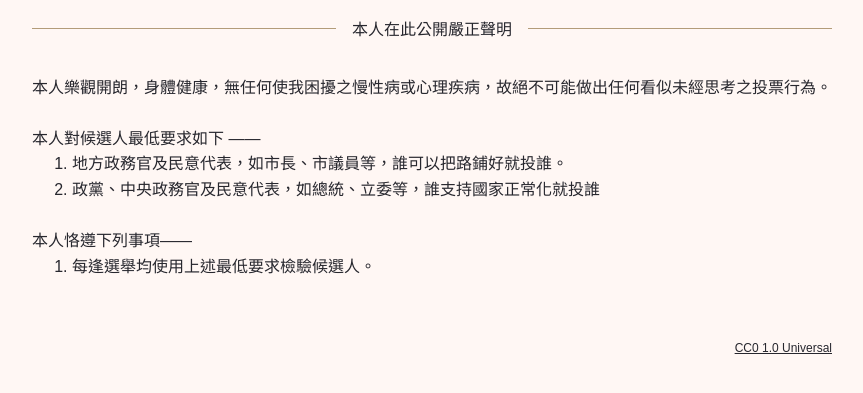
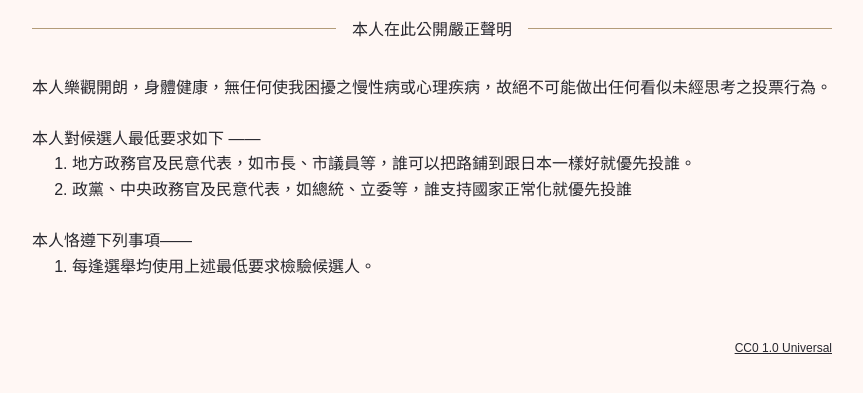
Before and after one commit to CyberParty/gpmrvpd, a plain HTML site: page index.html in a window 1280 px wide. Shown: the part 129-522 px from the top of the page, without its empty margins (208-1071 px from the left). Drawn offline with Linux system fonts and the light colour scheme.

Commit message:
update .

```diff
--- a/index.html
+++ b/index.html
@@ -26,8 +26,8 @@
 <li>本人樂觀開朗，身體健康，無任何使我困擾之慢性病或心理疾病，故絕不可能做出任何看似未經思考之投票行為。</li>
 <li>本人對候選人最低要求如下 ——
   <ol>
-    <li>地方政務官及民意代表，如市長、市議員等，誰可以把路鋪好就投誰。</li>
-    <li>政黨、中央政務官及民意代表，如總統、立委等，誰支持國家正常化就投誰</li>
+    <li>地方政務官及民意代表，如市長、市議員等，誰可以把路鋪到跟日本一樣好就優先投誰。</li>
+    <li>政黨、中央政務官及民意代表，如總統、立委等，誰支持國家正常化就優先投誰</li>
   </ol>
 </li>
 
```
Also changed, not shown: 1 other file.
